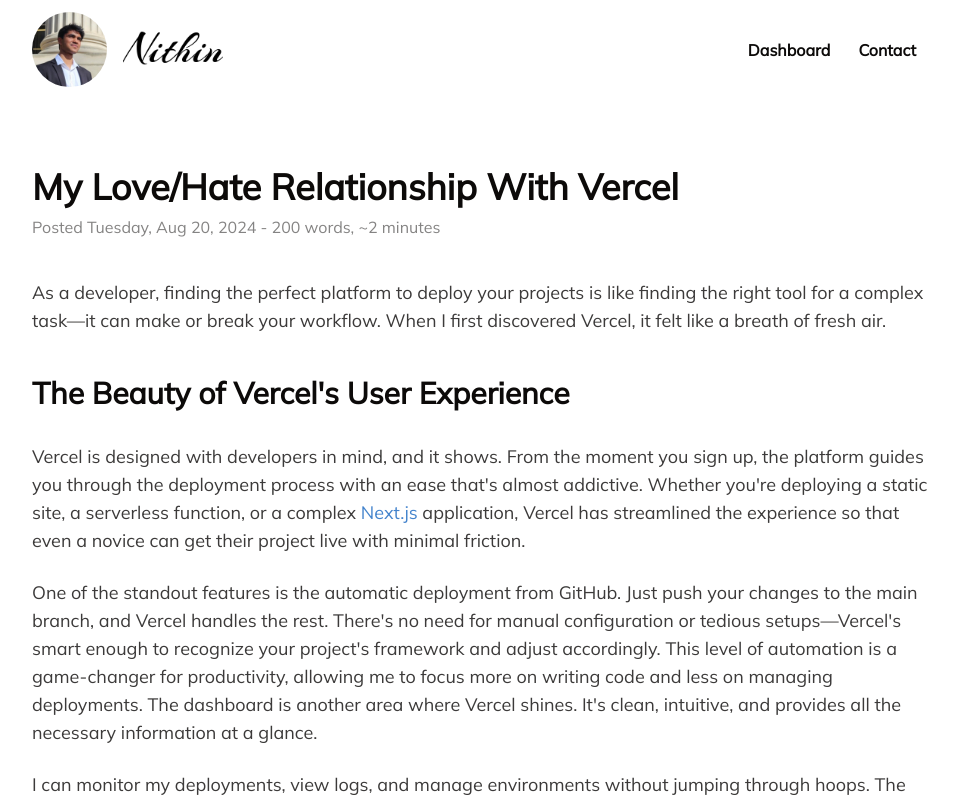
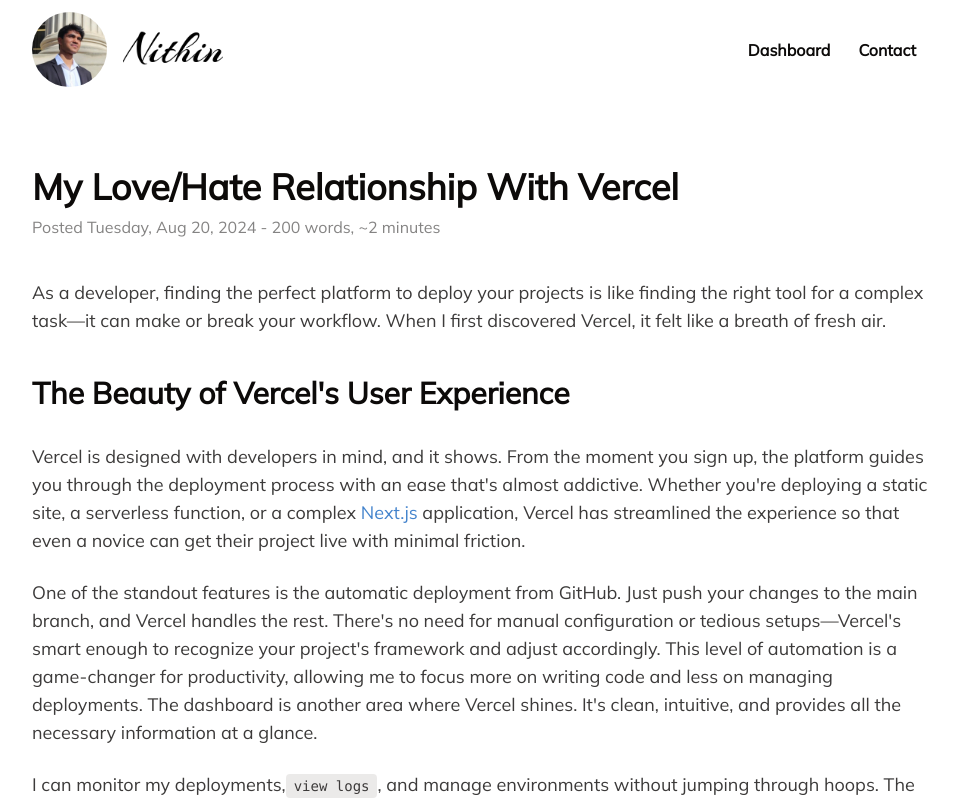
Before and after one commit to MyManAy/blog, a Next.js app: page / in a window 1280 px wide. Shown: the top 800 px of the page, without its empty margins (160-1118 px from the left). Built offline with nearby package versions, Linux system fonts and the light colour scheme.

Commit message:
code functionality

```diff
--- a/app/page.tsx
+++ b/app/page.tsx
@@ -57,10 +57,14 @@
             </div>
 
             <div>
-              I can monitor my deployments, view logs, and manage environments
-              without jumping through hoops. The thoughtful design makes it a
-              pleasure to use, turning what could be a stressful part of
-              development into something I actually look forward to.
+              I can monitor my deployments,
+              <code className="px-2 py-1 text-inherit bg-stone-200 rounded text-sm">
+                view logs
+              </code>
+              , and manage environments without jumping through hoops. The
+              thoughtful design makes it a pleasure to use, turning what could
+              be a stressful part of development into something I actually look
+              forward to.
             </div>
             <SyntaxHighlighter
               language="jsx"
```
